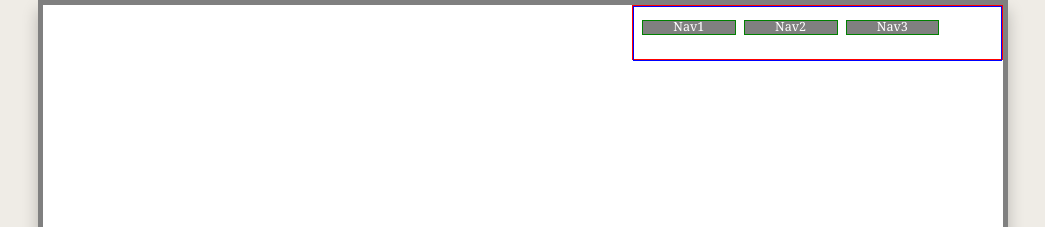
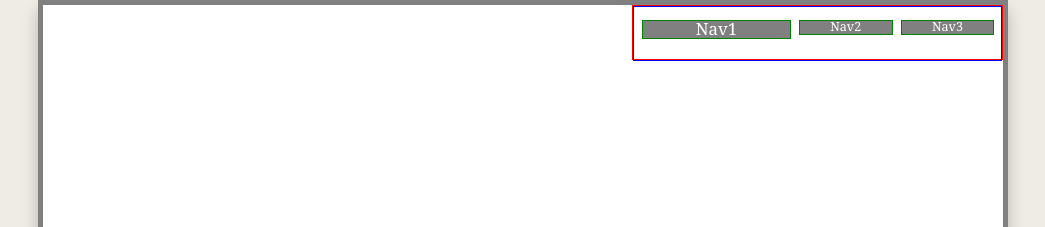
Before and after one commit to ethesx/IS683, a plain HTML site: page hw2/index.html in a window 1280 px wide. Shown: the top 227 px of the page, without its empty margins (117-1162 px from the left). Drawn offline with nearby package versions, Linux system fonts and the light colour scheme.

Commit message:
Added nav selection class

```diff
--- a/hw2/index.html
+++ b/hw2/index.html
@@ -26,7 +26,7 @@
 
             <nav>
                 <ul>
-                    <li><a href="">Nav1</a></li>
+                    <li class="selected"><a href="">Nav1</a></li>
                     <li><a href="">Nav2</a></li>
                     <li><a href="">Nav3</a></li>
                 </ul>
```
Also changed, not shown: hw2/page2.html (+1 -1 lines).
